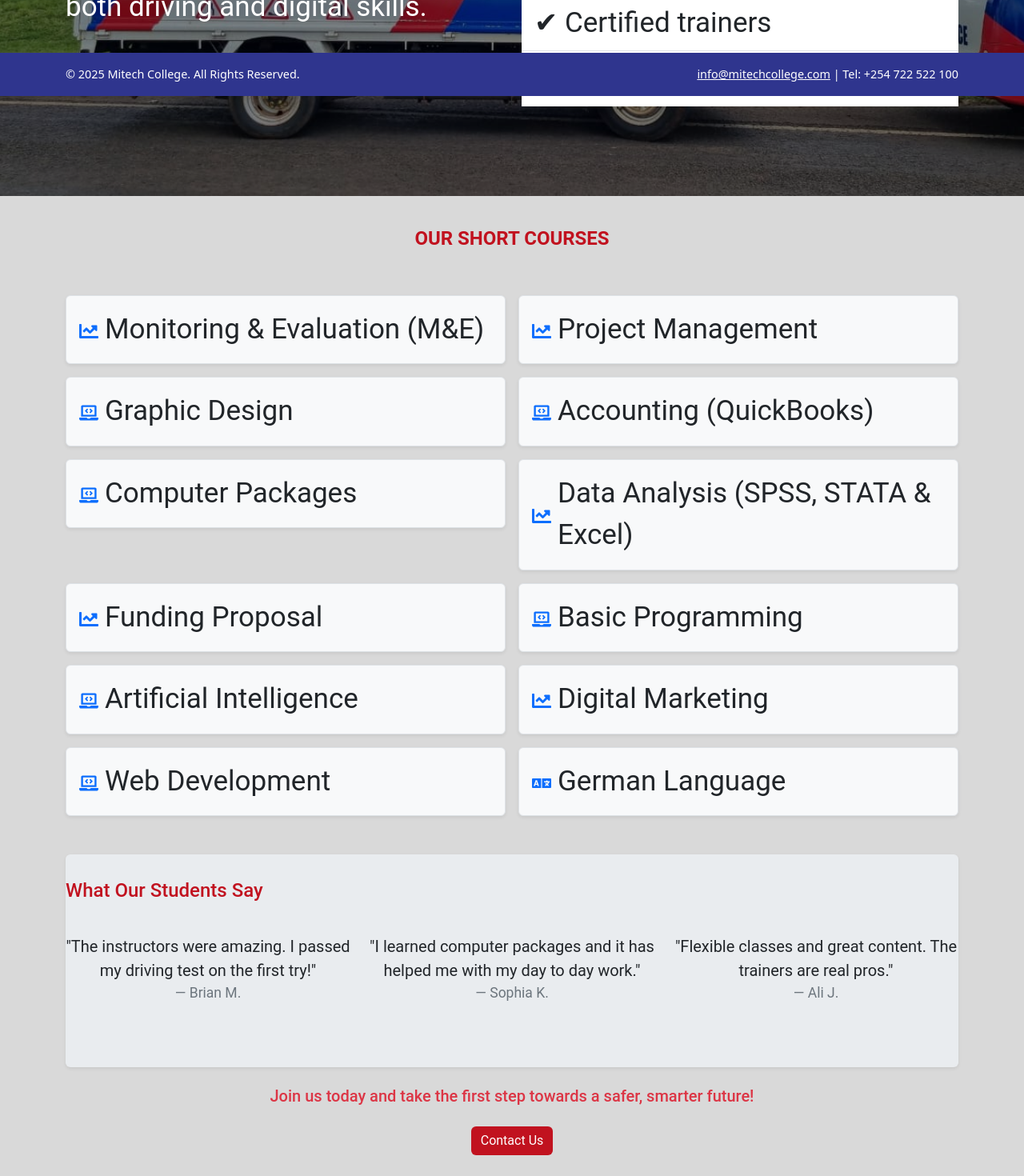
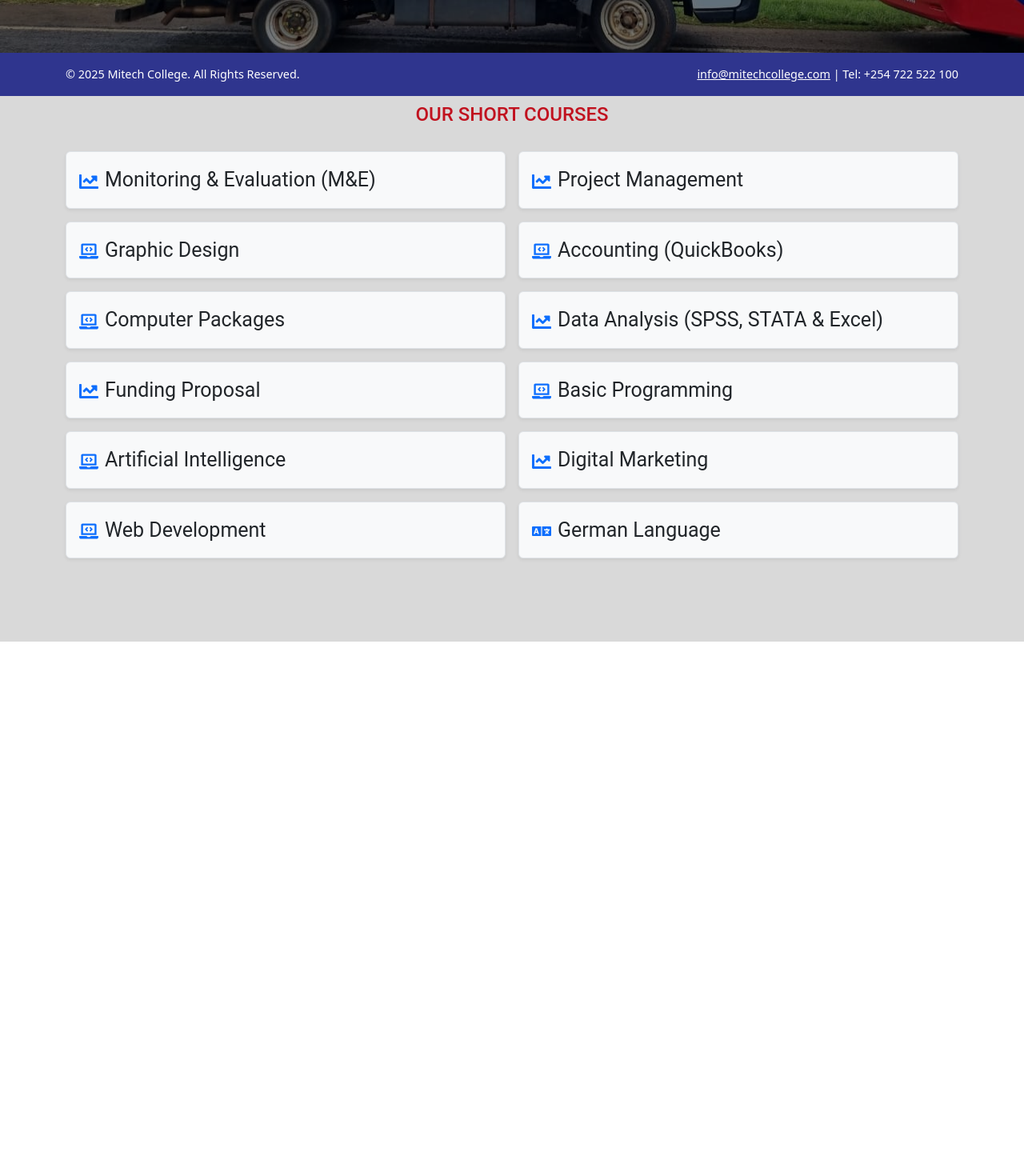
Before and after one commit to mshekerotokiti/mitechcollege, a React (Create React App) app: page /about in a window 1280 px wide. Shown: the part 680-2150 px from the top of the page at 80% size. After the commit the page ends 1536 px from the top, so only its background shows below. Built offline with nearby package versions, Linux system fonts and the light colour scheme.

Commit message:
:styling: about page style

```diff
--- a/src/pages/About/About.css
+++ b/src/pages/About/About.css
@@ -45,13 +45,14 @@ h1, h2 {
 
 
   .btn.b {
-    background-color: #c1121f;
+    background-color: #2f358e;
     color: #fff;
     border: none;
   }
 
   .btn.b:hover {
-    background-color: #a50d1a;
+    background-color: red;
+    color: white;
   }
   .why-choose-section {
     position: relative;
@@ -87,11 +88,11 @@ h1, h2 {
     }
   }
 
-  .short-courses-heading {
-    color: #c1121f; /* Ensure it uses your theme red */
+  /* .short-courses-heading {
+    color: #c1121f;
     font-weight: 600;
     margin-bottom: 2rem; /* Adds extra space below the heading */
-  }
+
 
   .hover-card {
     transition: transform 0.3s ease, background-color 0.3s ease;
@@ -102,3 +103,7 @@ h1, h2 {
     background-color: #f8f9fa;
     transform: translateY(-5px);
   }
+
+  .course-icon {
+    color: #2f358e; /* Custom blue theme */
+  }
--- a/src/pages/About/About.jsx
+++ b/src/pages/About/About.jsx
@@ -3,7 +3,6 @@ import AOS from 'aos';
 import 'aos/dist/aos.css';
 import './About.css';
 import ShortCourses from './ShortCourses';
-import Testimonials from './Testimonials';
 import WhyChooseUs from './WhyChooseUs';
 
 const About = () => {
@@ -12,12 +11,11 @@ const About = () => {
   }, []);
 
   return (
-    <section className="p-2" style={{ backgroundColor: "#D9D9D9", fontFamily: 'Roboto' ,fontSize: '35px'}}>
+    <section className="p-2" style={{ backgroundColor: "#D9D9D9", fontFamily: 'Roboto' ,fontSize: '25px'}}>
       <div className="container py-5">
         <div className="text-center mb-5">
           <h2 className="hover-underline">MITECH DRIVING SCHOOL & COMPUTER COLLEGE</h2>
           <p className="lead fst-italic text-secondary">Empowering Safe Drivers and Digital Experts</p>
-          {/* <hr className="mx-auto" /> */}
         </div>
         <div className="why-choose-section" data-aos="fade-right">
           <div className="container">
@@ -25,15 +23,6 @@ const About = () => {
           </div>
         </div>
         <ShortCourses />
-
-        <div className="bg-body-secondary py-3 rounded shadow-sm" data-aos="fade-left">
-          <Testimonials />
-        </div>
-
-        <div className="text-center mt-4" data-aos="zoom-in-up">
-          <h5 className="text-danger">Join us today and take the first step towards a safer, smarter future!</h5>
-          <a href="/contactus" className="btn b mt-3">Contact Us</a>
-        </div>
       </div>
     </section>
   );
```
